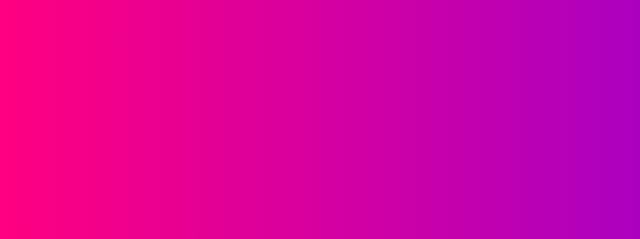
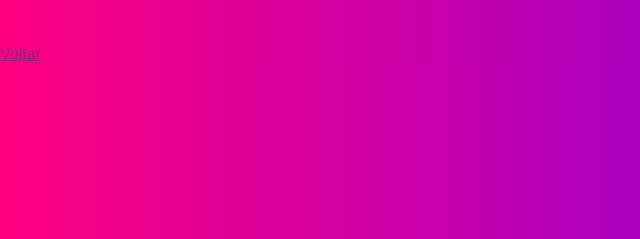
Before and after one commit to vitoriabarbosa13/TO_DO_LIST, a plain HTML site: page dadoscadastrados.html in a window 1280 px wide. Shown: the part 264-503 px from the top of the page, 0-640 px from the left. Drawn offline with Linux system fonts and the light colour scheme.

Commit message:
finished

```diff
--- a/dadoscadastrados.html
+++ b/dadoscadastrados.html
@@ -65,6 +65,11 @@
         </div>
     </div>
 
+    <div class="todo-container">
+        <a href="index.html">Voltar</a>
+    </div>
+
+
     <script>
         document.getElementById('username').innerHTML = localStorage.getItem('username');
         document.getElementById('login').innerHTML = localStorage.getItem('login');
```
Also changed, not shown: todolist.html (+2 -0 lines).
